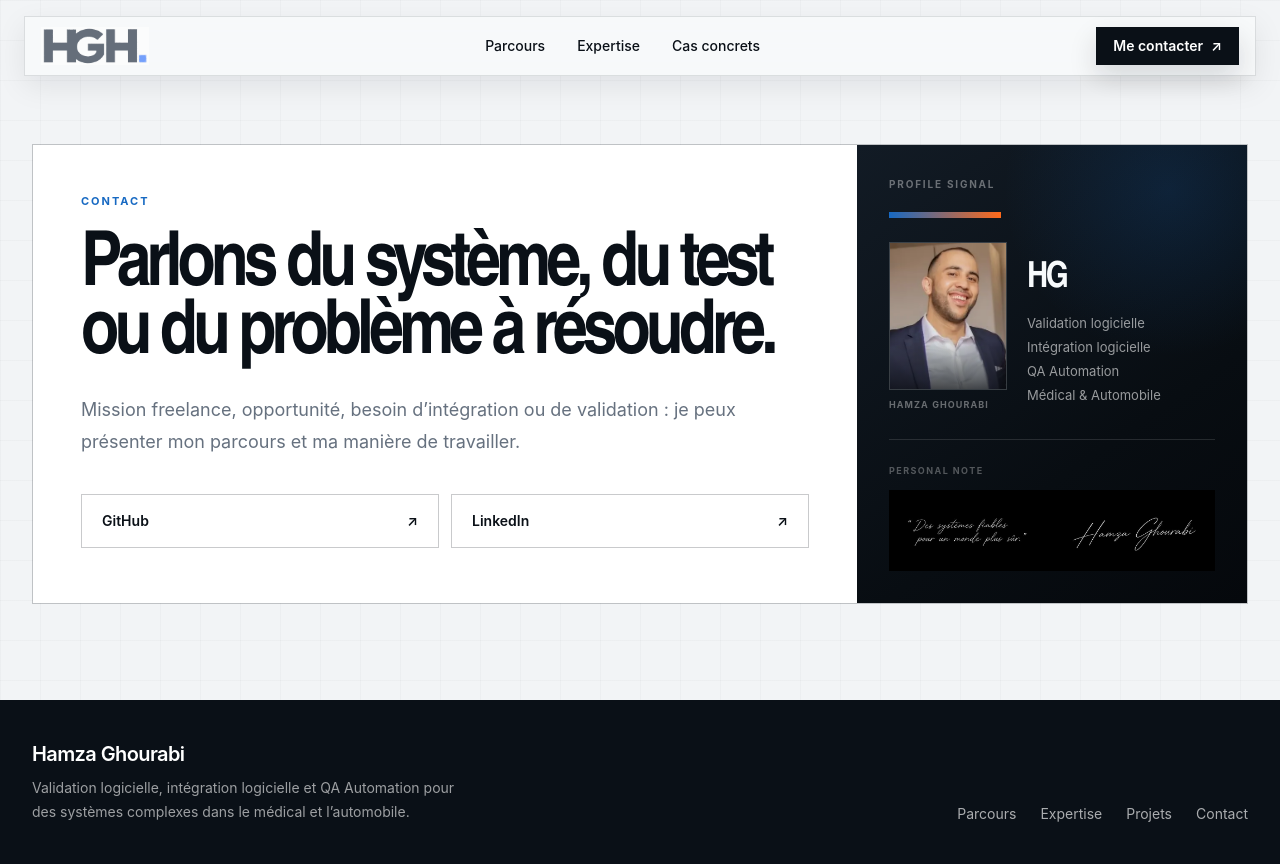
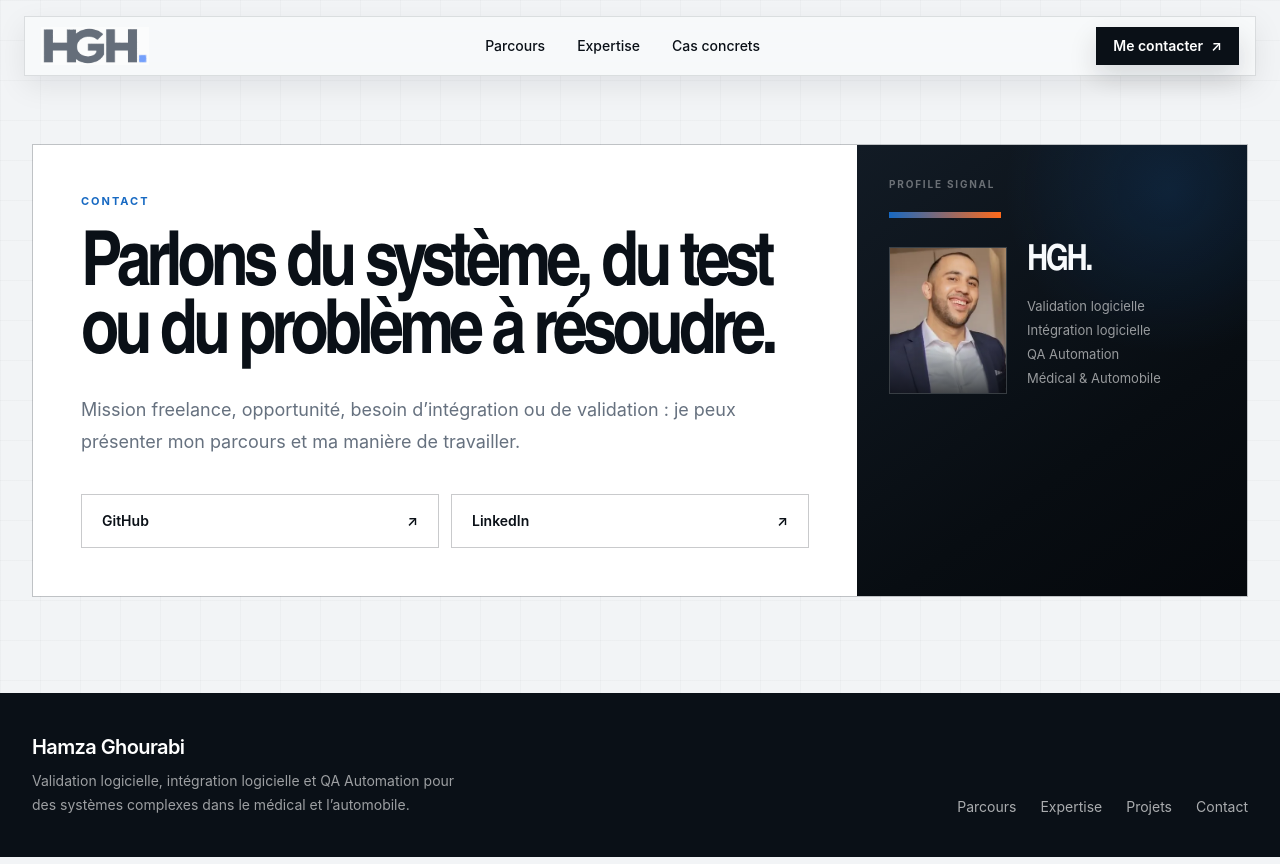
Before and after one commit to Robotham33/Portfolio-Hamza-Ghourabi, a Next.js app: page /contact in a window 1280 px wide. Built offline with nearby package versions, Linux system fonts and the light colour scheme.

Commit message:
refactor(contact): remove personal name from public profile

```diff
--- a/app/contact/page.tsx
+++ b/app/contact/page.tsx
@@ -56,7 +56,7 @@ export default function ContactPage() {
                 <div className="relative aspect-[4/5] overflow-hidden border border-white/14 bg-white/5">
                   <Image
                     src={portraitDataUri}
-                    alt="Hamza Ghourabi"
+                    alt="Portrait professionnel"
                     fill
                     unoptimized
                     priority
@@ -65,14 +65,11 @@ export default function ContactPage() {
                   />
                   <div className="absolute inset-x-0 bottom-0 h-12 bg-[linear-gradient(180deg,transparent,rgba(5,8,12,0.7))]" />
                 </div>
-                <p className="mt-2 text-[9px] font-bold tracking-[0.12em] text-white/38 uppercase">
-                  Hamza Ghourabi
-                </p>
               </div>
 
               <div className="pb-1">
                 <p className="display-title text-4xl font-semibold tracking-[-0.07em]">
-                  HG
+                  HGH.
                 </p>
                 <p className="mt-3 text-[13px] leading-6 text-white/58">
                   Validation logicielle
@@ -85,17 +82,6 @@ export default function ContactPage() {
                 </p>
               </div>
             </div>
-
-            <div className="mt-7 border-t border-white/12 pt-6">
-              <p className="mb-3 text-[9px] font-bold tracking-[0.16em] text-white/30 uppercase">
-                Personal note
-              </p>
-              <img
-                src="/signature-contact.jpg"
-                alt="Des systèmes fiables pour un monde plus sûr — Hamza Ghourabi"
-                className="block h-auto w-full"
-              />
-            </div>
           </aside>
         </div>
       </main>
```
